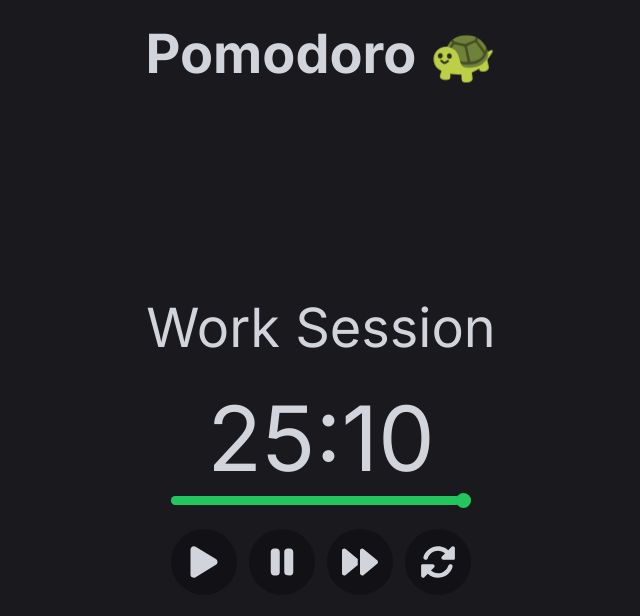
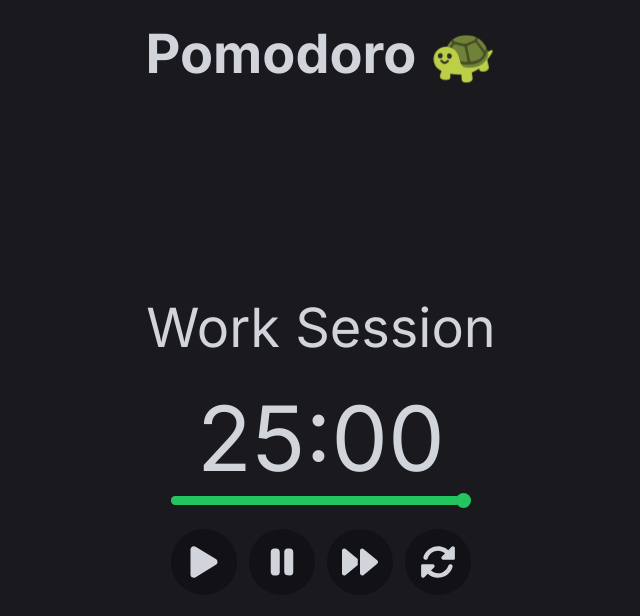
Before and after one commit to luizhf42/pomodoro-app, a Nuxt app: page / in a window 1280 px wide. Shown: the top 616 px of the page, without its empty margins (319-959 px from the left). Built offline with nearby package versions, Linux system fonts and the light colour scheme.

Commit message:
fix: change the starter seconds value to 0

```diff
--- a/app.vue
+++ b/app.vue
@@ -38,7 +38,7 @@ useHead({
 const timer = ref();
 const session = ref<Session>("Work");
 const minutes = ref<Minutes>(25);
-const seconds = ref<number>(10);
+const seconds = ref<number>(0);
 const breakSessionsCount = ref<number>(0);
 
 const startTimer = () => {
```
